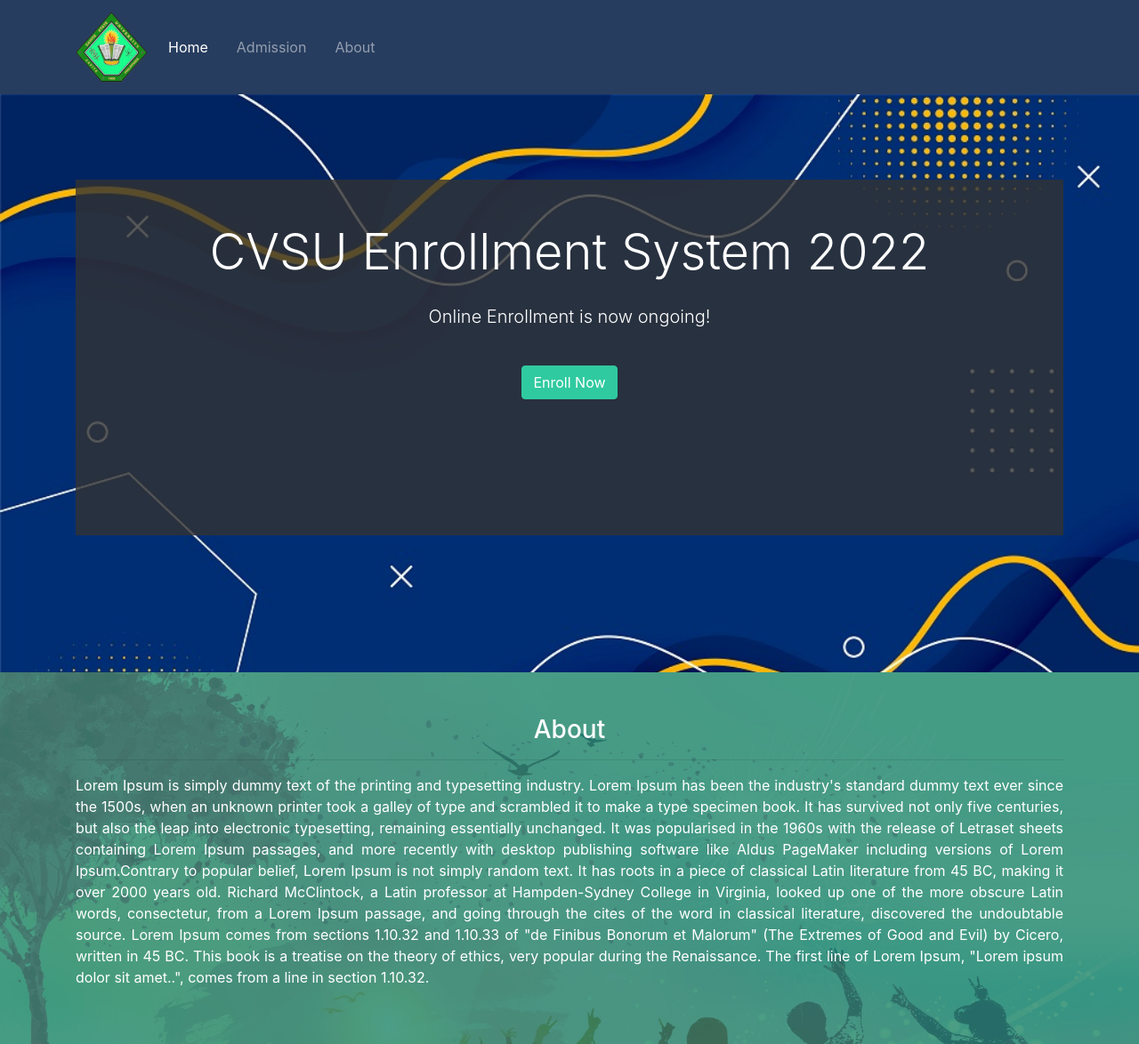
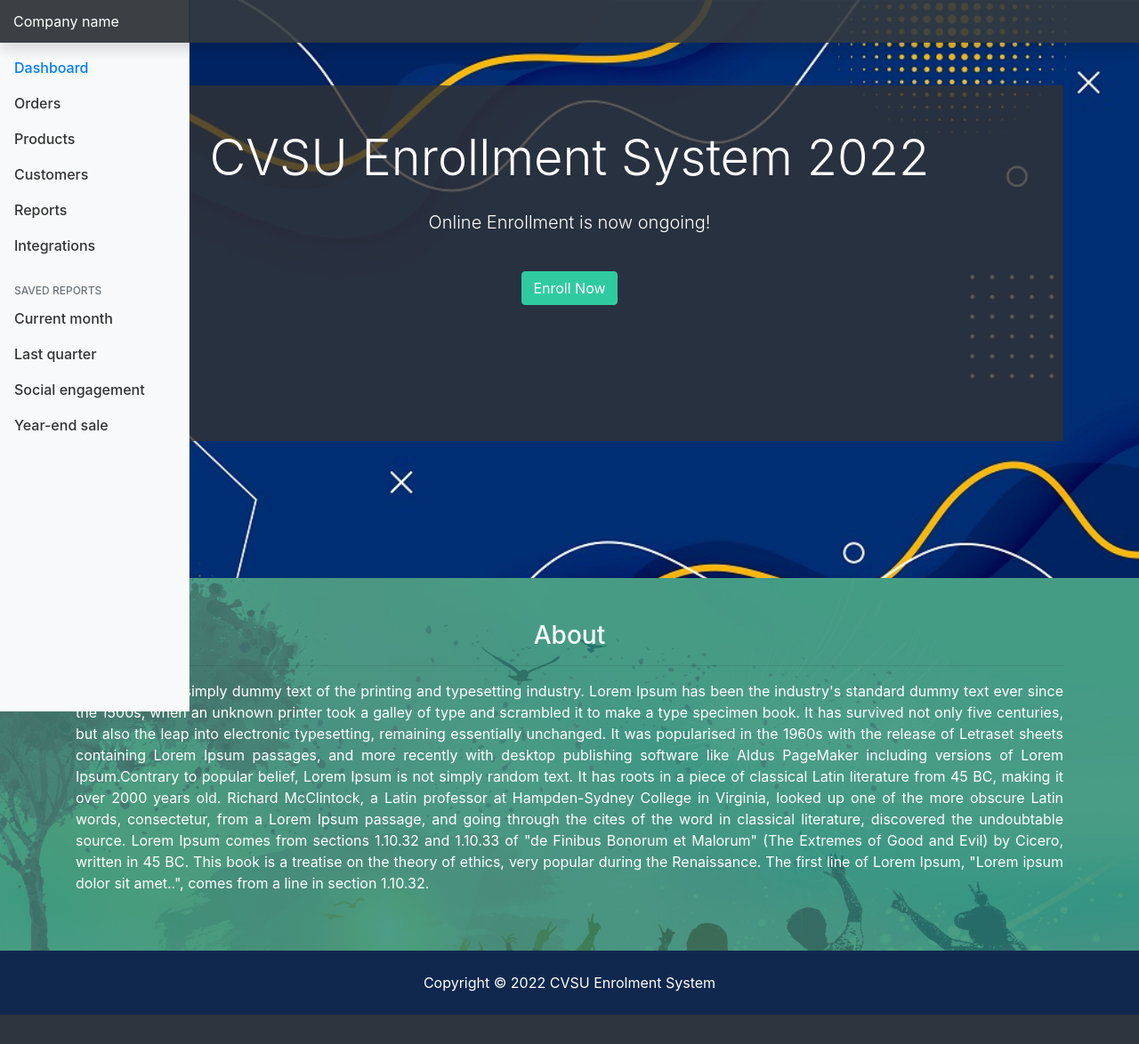
Before and after one commit to amiel-danao/cvsu-enrollment-system, a Django app: page / in a window 1280 px wide. Shown: the top 1174 px of the page at 89% size. After the commit the page ends 1141 px from the top, so only its background shows below. Run offline with Django 3.2, Linux system fonts and the light colour scheme; some libraries are stand-ins or nearby versions.

Commit message:
added sidebar, remove navbar, added django admin theme

```diff
--- a/enrollmentsystem/settings.py
+++ b/enrollmentsystem/settings.py
@@ -36,6 +36,8 @@
     'pages.apps.PagesConfig',
     'authority.apps.AuthorityConfig',
     'records.apps.RecordsConfig',
+    "admin_interface",
+    "colorfield",
     'django.contrib.admin',
     'django.contrib.auth',
     'django.contrib.contenttypes',
@@ -161,3 +163,6 @@
 
 LOGIN_REDIRECT_URL = '/admission/get_admission'  # this is the name of the url
 DJANGO_TABLES2_TEMPLATE = "django_tables2/bootstrap.html"
+
+X_FRAME_OPTIONS = "SAMEORIGIN"
+SILENCED_SYSTEM_CHECKS = ["security.W019"]
--- a/templates/base.html
+++ b/templates/base.html
@@ -15,11 +15,110 @@
   <!--FavIcon-->
   <link rel="icon" href="{% static 'img/diit.png' %}" type="image/png">
 
+  <style type="text/css">
+.feather {
+  width: 16px;
+  height: 16px;
+  vertical-align: text-bottom;
+}
+
+/*
+ * Sidebar
+ */
+
+.sidebar {
+  position: fixed;
+  top: 0;
+  bottom: 0;
+  left: 0;
+  z-index: 100; /* Behind the navbar */
+  padding: 48px 0 0; /* Height of navbar */
+  box-shadow: inset -1px 0 0 rgba(0, 0, 0, .1);
+}
+
+.sidebar-sticky {
+  position: relative;
+  top: 0;
+  height: calc(100vh - 48px);
+  padding-top: .5rem;
+  overflow-x: hidden;
+  overflow-y: auto; /* Scrollable contents if viewport is shorter than content. */
+}
+
+@supports ((position: -webkit-sticky) or (position: sticky)) {
+  .sidebar-sticky {
+    position: -webkit-sticky;
+    position: sticky;
+  }
+}
+
+.sidebar .nav-link {
+  font-weight: 500;
+  color: #333;
+}
+
+.sidebar .nav-link .feather {
+  margin-right: 4px;
+  color: #999;
+}
+
+.sidebar .nav-link.active {
+  color: #007bff;
+}
+
+.sidebar .nav-link:hover .feather,
+.sidebar .nav-link.active .feather {
+  color: inherit;
+}
+
+.sidebar-heading {
+  font-size: .75rem;
+  text-transform: uppercase;
+}
+
+/*
+ * Content
+ */
+
+[role="main"] {
+  padding-top: 48px; /* Space for fixed navbar */
+}
+
+/*
+ * Navbar
+ */
+
+.navbar-brand {
+  padding-top: .75rem;
+  padding-bottom: .75rem;
+  font-size: 1rem;
+  background-color: rgba(0, 0, 0, .25);
+  box-shadow: inset -1px 0 0 rgba(0, 0, 0, .25);
+}
+
+.navbar .form-control {
+  padding: .75rem 1rem;
+  border-width: 0;
+  border-radius: 0;
+}
+
+.form-control-dark {
+  color: #fff;
+  background-color: rgba(255, 255, 255, .1);
+  border-color: rgba(255, 255, 255, .1);
+}
+
+.form-control-dark:focus {
+  border-color: transparent;
+  box-shadow: 0 0 0 3px rgba(255, 255, 255, .25);
+}
+    </style>
+
   <title>EnrollmentSystem</title>
 </head>
 <body>
 
-    {% include 'partials/_navbar.html' %}
+    {% include 'partials/_sidebar.html' %}
 
     {% block content %} {% endblock %}
 
@@ -31,6 +130,29 @@
     <script src="{% static 'js/jquery-3.3.1.min.js' %}"></script>
     <script src="{% static 'js/bootstrap.bundle.min.js' %}"></script>
     <script src="{% static 'js/main.js' %}"></script>
+
+  <script>
+    // $('#sidebarCollapse').on('click', function () {
+    //     console.log("toggle!");
+    //     // open sidebar
+    //     $('#sidebar').addClass('active');
+    //     // fade in the overlay
+    //     $('.overlay').addClass('active');
+    //     $('.collapse.in').toggleClass('in');
+    //     $('a[aria-expanded=true]').attr('aria-expanded', 'false');
+    // });
+
+    $('#sidebarCollapse, .overlay').on('click', function () {
+        console.log("toggle!");
+        // hide sidebar
+        $('#sidebar').hide();
+        // hide overlay
+        $('.overlay').removeClass('active');
+    });
+
+
+  </script>
+
 </body>
 
 </html>
--- /dev/null
+++ b/templates/partials/_sidebar.html
@@ -0,0 +1,80 @@
+<nav class="navbar navbar-dark fixed-top bg-dark flex-md-nowrap p-0 shadow">
+    <a id="sidebarCollapse" class="navbar-brand col-sm-3 col-md-2 mr-0" href="#">Company name</a>
+  </nav>
+
+
+<nav id="sidebar" class="col-md-2 d-none d-md-block bg-light sidebar">
+    <div class="sidebar-sticky">
+      <ul class="nav flex-column">
+        <li class="nav-item">
+          <a class="nav-link active" href="#">
+            <span data-feather="home"></span>
+            Dashboard <span class="sr-only">(current)</span>
+          </a>
+        </li>
+        <li class="nav-item">
+          <a class="nav-link" href="#">
+            <span data-feather="file"></span>
+            Orders
+          </a>
+        </li>
+        <li class="nav-item">
+          <a class="nav-link" href="#">
+            <span data-feather="shopping-cart"></span>
+            Products
+          </a>
+        </li>
+        <li class="nav-item">
+          <a class="nav-link" href="#">
+            <span data-feather="users"></span>
+            Customers
+          </a>
+        </li>
+        <li class="nav-item">
+          <a class="nav-link" href="#">
+            <span data-feather="bar-chart-2"></span>
+            Reports
+          </a>
+        </li>
+        <li class="nav-item">
+          <a class="nav-link" href="#">
+            <span data-feather="layers"></span>
+            Integrations
+          </a>
+        </li>
+      </ul>
+
+      <h6 class="sidebar-heading d-flex justify-content-between align-items-center px-3 mt-4 mb-1 text-muted">
+        <span>Saved reports</span>
+        <a class="d-flex align-items-center text-muted" href="#">
+          <span data-feather="plus-circle"></span>
+        </a>
+      </h6>
+      <ul class="nav flex-column mb-2">
+        <li class="nav-item">
+          <a class="nav-link" href="#">
+            <span data-feather="file-text"></span>
+            Current month
+          </a>
+        </li>
+        <li class="nav-item">
+          <a class="nav-link" href="#">
+            <span data-feather="file-text"></span>
+            Last quarter
+          </a>
+        </li>
+        <li class="nav-item">
+          <a class="nav-link" href="#">
+            <span data-feather="file-text"></span>
+            Social engagement
+          </a>
+        </li>
+        <li class="nav-item">
+          <a class="nav-link" href="#">
+            <span data-feather="file-text"></span>
+            Year-end sale
+          </a>
+        </li>
+      </ul>
+    </div>
+  </nav>
```
